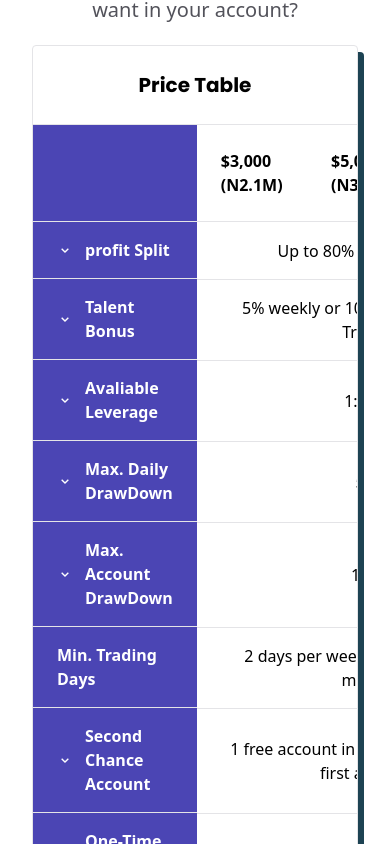
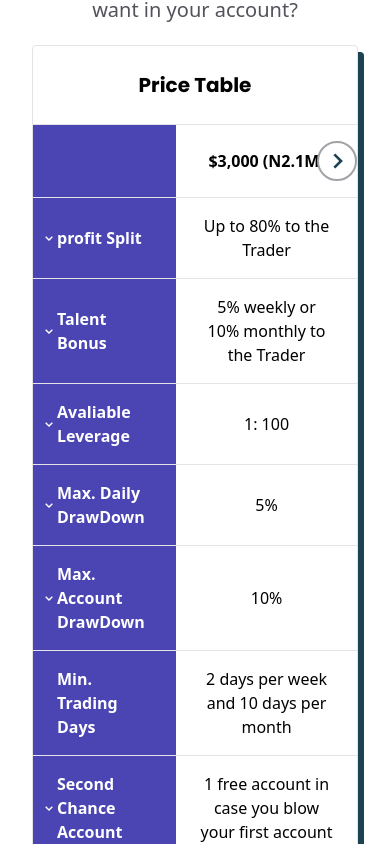
Before and after one commit to mbataprecious/ft9ja-redo, a React (Create React App) app: page / in a window 390 px wide. Shown: the part 3780-4624 px from the top of the page. Built offline with nearby package versions, Linux system fonts and the light colour scheme.

Commit message:
done with pricing fxnality next and prev

```diff
--- /dev/null
+++ b/src/css/additional-styles/swiper-pagination.scss
@@ -0,0 +1,6 @@
+.swiper-pagination-bullet {
+  background: #1d4353;
+}
+.swiper-pagination-bullet-active {
+  background: #1d4353;
+}
--- a/src/partials/HomeFAQ.js
+++ b/src/partials/HomeFAQ.js
@@ -5,6 +5,7 @@ import AccordionSummary from "@mui/material/AccordionSummary";
 import { BiChevronDown } from "react-icons/bi";
 import { styled } from "@mui/material/styles";
 import { FAQs } from "../utils/landingUtils";
+import Container from "../components/Container";
 
 const CustomizedAccordion = styled(Accordion)`
   &.Mui-expanded {
@@ -39,6 +40,7 @@ function HomeFAQ() {
   };
   return (
     <div id="faqs" className="relative bg-[#27a945] text-white">
+      <Container>
         <div className="max-w-[48rem] mx-auto px-5 md:px-0  py-16 mb-20 ">
           <div className="text-center mb-9 px-5">
             <h3 className="mb-6 md:text-3xl text-2xl leading-normal font-bold text-center">
@@ -70,6 +72,7 @@ function HomeFAQ() {
             ))}
           </div>
         </div>
+      </Container>
     </div>
   );
 }
--- a/src/partials/HomePricing.js
+++ b/src/partials/HomePricing.js
@@ -1,9 +1,14 @@
 import React, { useState } from "react";
 import Container from "../components/Container";
-import { BiChevronDown } from "react-icons/bi";
+import { BiChevronDown, BiChevronLeft, BiChevronRight } from "react-icons/bi";
 import { Link } from "react-router-dom";
+import { useTheme } from "@mui/material/styles";
+import useMediaQuery from "@mui/material/useMediaQuery";
 
 const HomePricing = () => {
+  const theme = useTheme();
+  const [currentIdx, setCurrentIdx] = useState(0);
+  const matches = useMediaQuery(theme.breakpoints.up("md"));
   const [priceSummary, setPriceSummary] = useState([
     {
       title: "profit Split",
@@ -59,6 +64,12 @@ const HomePricing = () => {
       details: `Bad network? ‘down NEPA’? stuck in traffic and can’t place that trade? We can relate. If you blow your first Zuma Account, just request for a Second Chance Account. It’s FREE.`,
     },
   ]);
+  const [prices, setPrices] = useState([
+    "$3,000 (N2.1M)",
+    "$5,000 (N3.5M)",
+    "$25,000 (N17.5M)",
+  ]);
+  console.log({ matches });
 
   const handleClick = (index) => {
     const newPriceSummary = [...priceSummary];
@@ -68,6 +79,17 @@ const HomePricing = () => {
       opened: !openedSummary.opened,
     };
     setPriceSummary(newPriceSummary);
+  };
+
+  const handleIdxNextChange = () => {
+    if (currentIdx < prices.length - 1) {
+      setCurrentIdx((idx) => idx + 1);
+    }
+  };
+  const handleIdxPrevChange = () => {
+    if (currentIdx > 0) {
+      setCurrentIdx((idx) => idx - 1);
+    }
   };
 
   return (
@@ -96,20 +118,43 @@ const HomePricing = () => {
               </div>
 
               <div className="block w-full overflow-x-auto">
-                <table className="items-center bg-transparent border-collapse w-full">
+                <table className="items-center bg-transparent border-collapse w-full overflow-hidden">
                   <thead>
                     <tr>
                       {" "}
                       <th className="px-6 bg-blueGray-50 text-blueGray-500 align-middle border border-solid border-blueGray-100 py-6 uppercase border-l-0 border-r-0   font-bold text-left bg-[#4b45b4]"></th>
-                      <th className="px-6 bg-blueGray-50 text-blueGray-500 align-middle border border-solid border-blueGray-100 py-6 uppercase border-l-0 border-r-0   font-bold text-left">
-                        $3,000 (N2.1M)
+                      {matches &&
+                        prices.map((price) => (
+                          <th
+                            key={price}
+                            className="relative px-6 bg-blueGray-50 text-blueGray-500 align-middle border border-solid border-blueGray-100 py-6 uppercase border-l-0 border-r-0  whitespace-nowrap font-bold text-center"
+                          >
+                            {price}
                           </th>
-                      <th className="px-6 bg-blueGray-50 text-blueGray-500 align-middle border border-solid border-blueGray-100 py-6 uppercase border-l-0 border-r-0   font-bold text-left">
-                        $5,000 (N3.5M)
+                        ))}
+                      {!matches && (
+                        <th className="relative px-6 bg-blueGray-50 text-blueGray-500 align-middle border border-solid border-blueGray-100 py-6 uppercase border-l-0 border-r-0  whitespace-nowrap font-bold text-center">
+                          {currentIdx > 0 && (
+                            <button
+                              onClick={handleIdxPrevChange}
+                              className=" absolute border-2 border-gray-400 bg-white rounded-full h-10 w-10 left-0 -translate-x-1/2 top-1/2 -translate-y-1/2 z-10"
+                            >
+                              <BiChevronLeft className="text-[#1d4353] m-auto h-8 w-8 " />
+                            </button>
+                          )}
+                          {currentIdx < prices.length - 1 && (
+                            <button
+                              onClick={handleIdxNextChange}
+                              className=" absolute border-2 border-gray-400 bg-white rounded-full h-10 w-10 right-0  top-1/2 -translate-y-1/2 z-10"
+                            >
+                              <BiChevronRight className="text-[#1d4353] m-auto h-8 w-8 " />
+                            </button>
+                          )}
+                          {prices[currentIdx]
+                            ? prices[currentIdx]
+                            : prices[prices.length - 1]}
                         </th>
-                      <th className="px-6 bg-blueGray-50 text-blueGray-500 align-middle border border-solid border-blueGray-100 py-6 uppercase border-l-0 border-r-0   font-bold text-left">
-                        $25,000 (N17.5M)
-                      </th>
+                      )}
                     </tr>
                   </thead>
 
@@ -121,19 +166,18 @@ const HomePricing = () => {
                             className=" cursor-pointer"
                             onClick={() => handleClick(index)}
                           >
-                            <th className="flex items-center border border-t-0 px-6 align-middle border-l-0 border-r-0   p-4 text-left bg-[#4b45b4] overflow-hidden text-white">
+                            <td className="relative pl-6 border border-t-0 px-6 align-middle border-l-0 border-r-0 p-4 text-left bg-[#4b45b4] font-bold h-full text-white">
                               {details && (
-                                <span>
                                 <BiChevronDown
                                   height={32}
                                   width={32}
-                                    className="mr-3"
+                                  className="absolute top-1/2 -translate-y-1/2 left-2"
                                 />
-                                </span>
-                              )}
+                              )}{" "}
                               {title}
-                            </th>
-                            {features.map((feature) => (
+                            </td>
+                            {matches ? (
+                              features.map((feature) => (
                                 <td
                                   key={feature}
                                   colSpan={3 / features.length}
@@ -141,13 +185,23 @@ const HomePricing = () => {
                                 >
                                   {feature}
                                 </td>
-                            ))}
+                              ))
+                            ) : (
+                              <td
+                                colSpan={1}
+                                className="border-t-0 px-6 align-middle border border-l-0 text-center border-r-0   p-4"
+                              >
+                                {features[currentIdx]
+                                  ? features[currentIdx]
+                                  : features[features.length - 1]}
+                              </td>
+                            )}
                           </tr>
                           {opened && details && (
                             <tr>
                               <td
                                 colSpan={4}
-                                className="border-t-0 px-6 bg-gray-200 border border-l-0 border-r-0   p-4"
+                                className="border-t-0 px-6 bg-gray-100 border border-l-0 border-r-0   p-4"
                               >
                                 {details}
                               </td>
--- a/src/partials/Testimonials.js
+++ b/src/partials/Testimonials.js
@@ -5,6 +5,7 @@ import { Autoplay } from "swiper";
 // Import Swiper styles
 import "swiper/scss";
 import "swiper/scss/pagination";
+import "../css/additional-styles/swiper-pagination.scss";
 // import required modules
 import { Pagination } from "swiper";
 import Testimony from "../components/Testimony";
```
Lines whose indentation alone changed are shown as unchanged.
